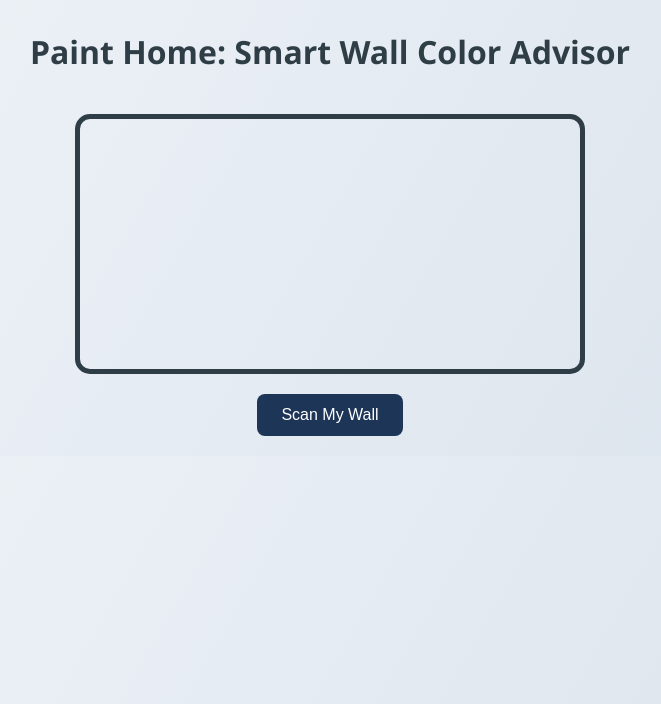
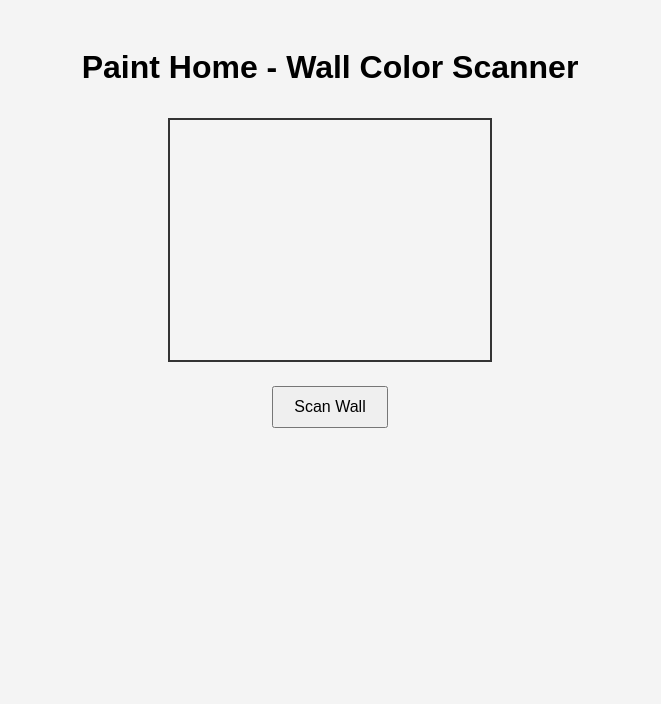
Before and after one commit to notbittu/white444, a Flask app: page / in a window 1280 px wide. Shown: the top 704 px of the page, without its empty margins (310-971 px from the left). Run offline with Flask 3, Linux system fonts and the light colour scheme.

Commit message:
Update index.html

```diff
--- a/templates/index.html
+++ b/templates/index.html
@@ -3,112 +3,72 @@
 <head>
   <meta charset="UTF-8" />
   <meta name="viewport" content="width=device-width, initial-scale=1.0"/>
-  <title>Paint Home - Smart Color Suggestion</title>
+  <title>Paint Home - Smart Scanner</title>
   <style>
     body {
-      margin: 0;
-      padding: 0;
-      font-family: 'Segoe UI', sans-serif;
-      background: linear-gradient(120deg, #f0f4f8, #d9e2ec);
-      display: flex;
-      flex-direction: column;
-      align-items: center;
-    }
-    h1 {
-      margin-top: 30px;
-      color: #2f3e46;
+      font-family: sans-serif;
+      text-align: center;
+      background-color: #f4f4f4;
+      padding: 20px;
     }
     video, canvas {
-      border: 5px solid #2f3e46;
-      border-radius: 15px;
-      margin-top: 20px;
-      width: 90%;
-      max-width: 500px;
+      border: 2px solid #333;
+      margin: 10px;
+      width: 320px;
+      height: 240px;
     }
     button {
-      margin: 20px;
-      padding: 12px 24px;
-      background-color: #1d3557;
-      color: #fff;
-      border: none;
-      border-radius: 8px;
-      cursor: pointer;
+      padding: 10px 20px;
+      margin-top: 10px;
       font-size: 16px;
-      transition: background 0.3s ease;
-    }
-    button:hover {
-      background-color: #457b9d;
-    }
-    #result {
-      background: #fff;
-      padding: 20px;
-      margin-top: 20px;
-      border-radius: 12px;
-      box-shadow: 0 4px 10px rgba(0,0,0,0.1);
-      text-align: center;
-    }
-    #color-preview {
-      width: 100px;
-      height: 100px;
-      border-radius: 12px;
-      margin: 10px auto;
-      border: 2px solid #000;
     }
   </style>
 </head>
 <body>
-  <h1>Paint Home: Smart Wall Color Advisor</h1>
-
-  <video id="camera" autoplay></video>
-  <canvas id="snapshot" style="display: none;"></canvas>
-
-  <button onclick="captureAndSend()">Scan My Wall</button>
-
-  <div id="result" style="display: none;">
-    <h2>Suggested Paint Color:</h2>
-    <div id="color-preview"></div>
-    <p id="color-code"></p>
-  </div>
+  <h1>Paint Home - Wall Color Scanner</h1>
+  <video id="video" autoplay></video>
+  <br>
+  <button onclick="captureImage()">Scan Wall</button>
+  <canvas id="canvas" style="display:none;"></canvas>
+  <p id="result"></p>
 
   <script>
-    const video = document.getElementById("camera");
-    const canvas = document.getElementById("snapshot");
-    const result = document.getElementById("result");
-    const colorPreview = document.getElementById("color-preview");
-    const colorCode = document.getElementById("color-code");
+    const video = document.getElementById('video');
+    const canvas = document.getElementById('canvas');
+    const result = document.getElementById('result');
 
+    // Camera Access
     navigator.mediaDevices.getUserMedia({ video: true })
-      .then((stream) => {
+      .then(stream => {
         video.srcObject = stream;
-      })
-      .catch((err) => {
-        alert("Camera access denied: " + err);
+      }).catch(err => {
+        alert("Camera not accessible: " + err.message);
       });
 
-    function captureAndSend() {
-      const context = canvas.getContext("2d");
+    // Capture Image
+    function captureImage() {
+      const ctx = canvas.getContext('2d');
       canvas.width = video.videoWidth;
       canvas.height = video.videoHeight;
-      context.drawImage(video, 0, 0, canvas.width, canvas.height);
+      ctx.drawImage(video, 0, 0);
 
-      canvas.toBlob((blob) => {
+      canvas.toBlob(blob => {
         const formData = new FormData();
-        formData.append("image", blob, "wall.jpg");
+        formData.append('image', blob, 'capture.jpg');
 
-        fetch("/color-suggestion", {
-          method: "POST",
-          body: formData,
+        fetch('/color-suggestion', {
+          method: 'POST',
+          body: formData
         })
-        .then((res) => res.json())
-        .then((data) => {
-          colorPreview.style.backgroundColor = data.suggested_color;
-          colorCode.textContent = data.suggested_color;
-          result.style.display = "block";
+        .then(res => res.json())
+        .then(data => {
+          result.innerHTML = Suggested Color: <span style="color:${data.suggested_color}; font-weight:bold">${data.suggested_color}</span>;
+          document.body.style.backgroundColor = data.suggested_color;
         })
-        .catch((err) => {
-          alert("Something went wrong: " + err);
+        .catch(err => {
+          result.textContent = "Error: " + err;
         });
-      }, "image/jpeg");
+      }, 'image/jpeg');
     }
   </script>
 </body>
```
